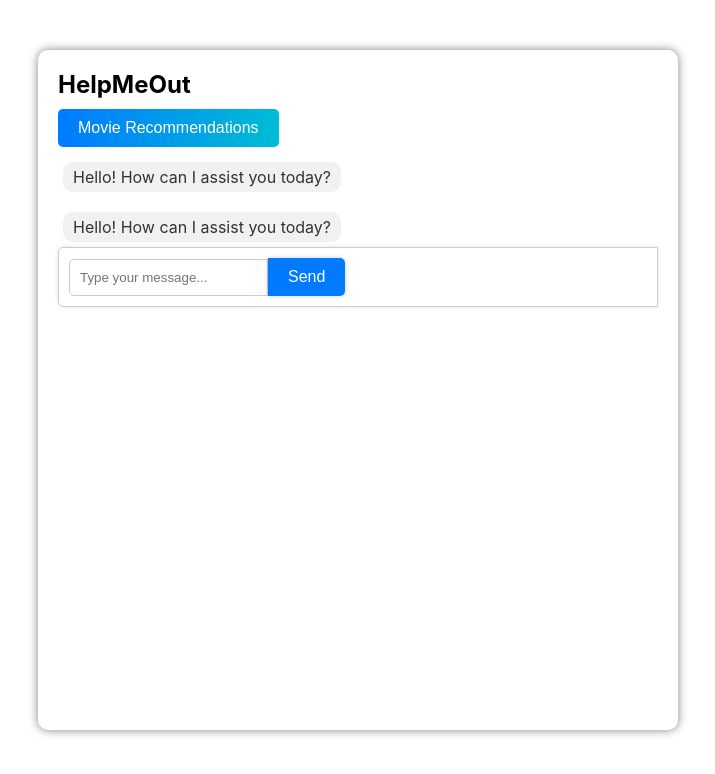
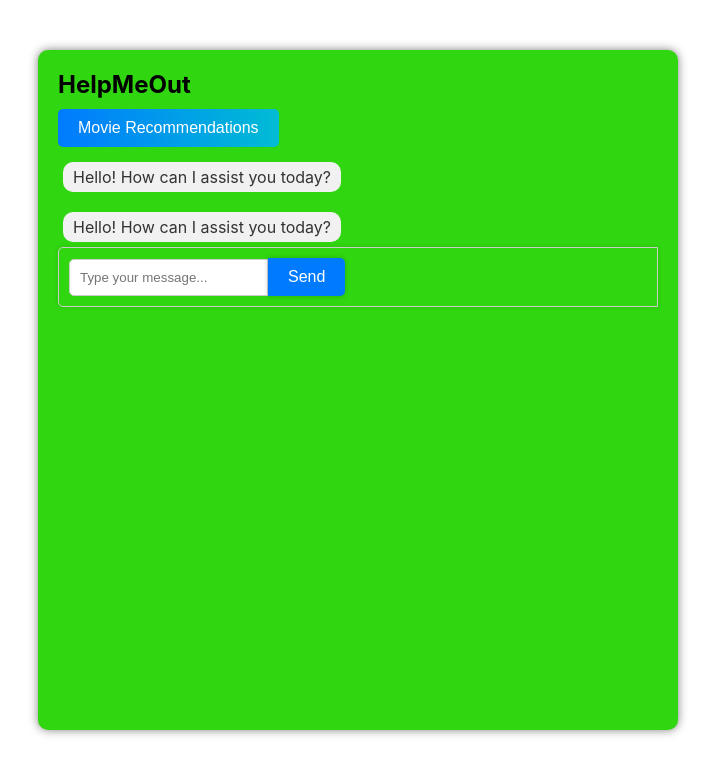
Before and after one commit to aritradey-CS/HelpMeOut, a React (Create React App) app: page / in a window 1280 px wide. Shown: the top 774 px of the page, without its empty margins (282-997 px from the left). Built offline with nearby package versions, Linux system fonts and the light colour scheme.

Commit message:
adding some features and designs

```diff
--- a/src/App.css
+++ b/src/App.css
@@ -1,8 +1,6 @@
-/* ... your existing styles ... */
-
 /* Updated styles for the chatbox */
 .chatbox-container {
-  background-color: #ffffff;
+  background-color: #30d60f;
   width: 100%;
   max-width: 600px;
   margin: 50px auto;
--- a/src/App.js
+++ b/src/App.js
@@ -120,7 +120,9 @@ function App() {
       <div className="chatbox">
         <div className="chatbox-messages" ref={chatMessagesRef}>
           <div className="suggestions">
-            <button onClick={getMovieRecommendation}>Movie Recommendations</button>
+            <button onClick={getMovieRecommendation}>
+              Movie Recommendations
+            </button>
             {/* <button onClick={() => handleBookSearch()}>Book Recommendations</button> */}
             {/* <button onClick={() => handleMusicSearch()}>Music Recommendations</button> */}
             {/* <button onClick={() => handleClothesSearch()}>Clothes Recommendations</button> */}
```
